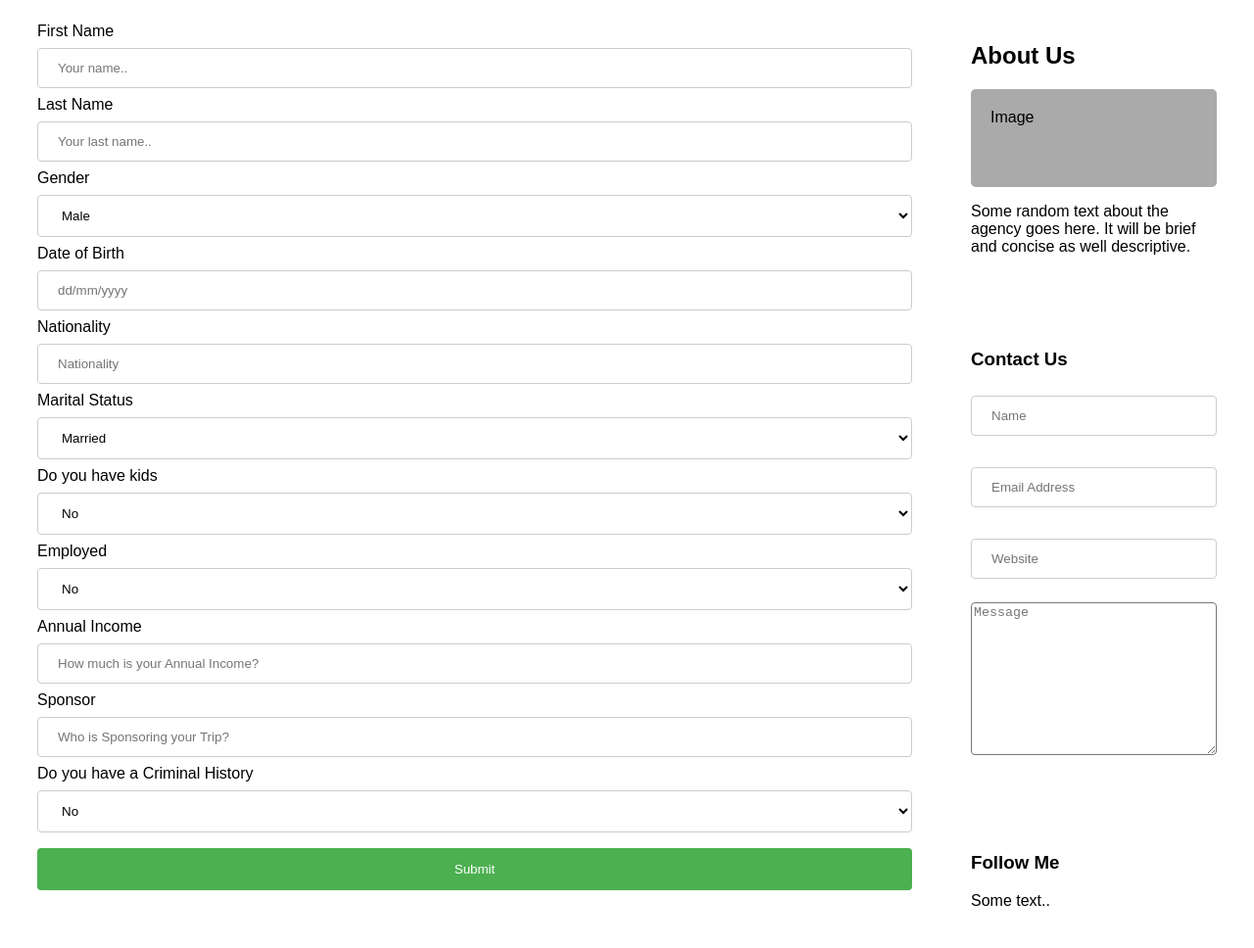
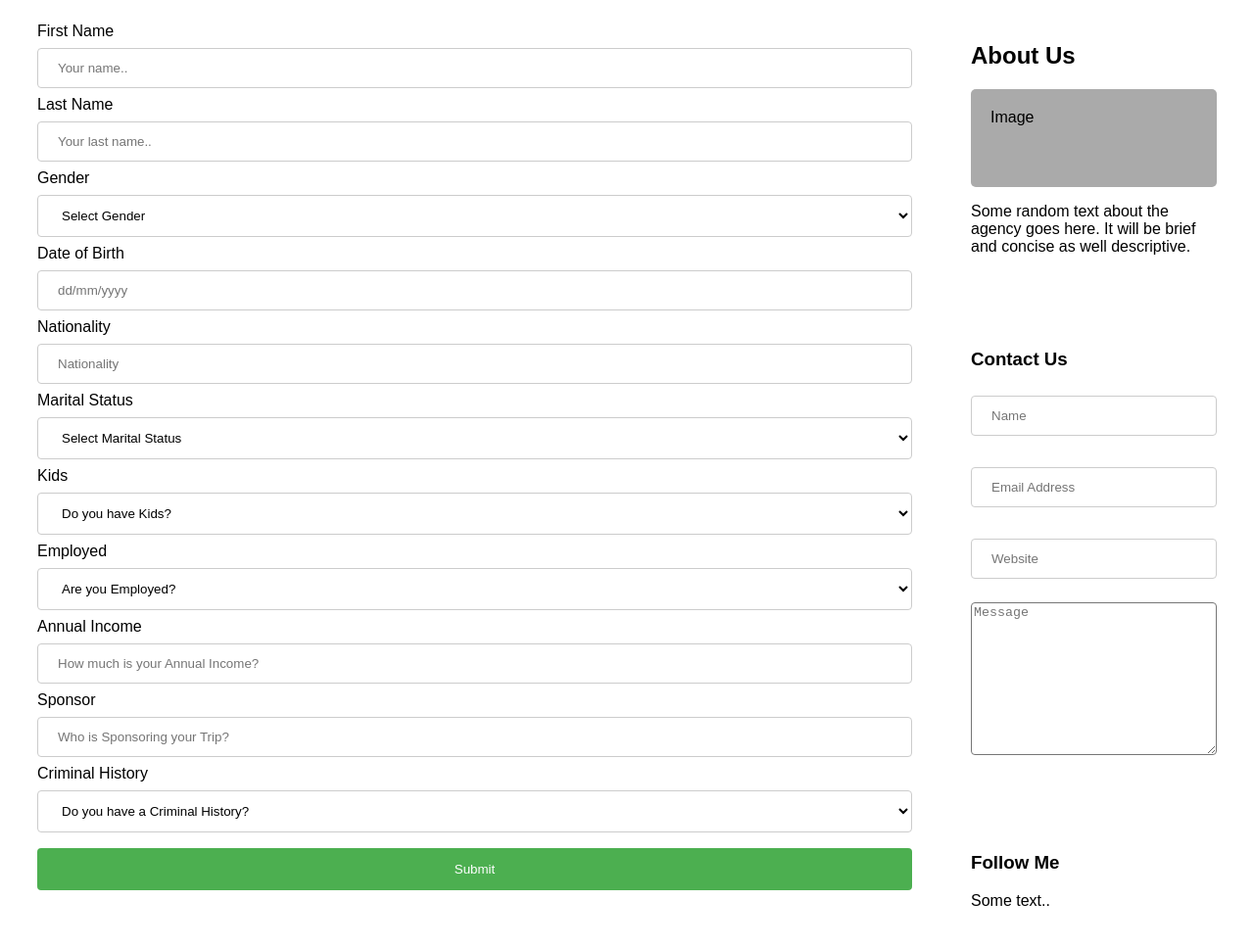
Before and after one commit to 2richT/Single-Page-Application, a plain HTML site: page index.html in a window 1280 px wide. Shown: the part 257-1225 px from the top of the page at 98% size. Drawn offline with Linux system fonts and the light colour scheme.

Commit message:
Update index.html

```diff
--- a/index.html
+++ b/index.html
@@ -57,8 +57,16 @@
 
               <label for="gender">Gender</label>
               <select id="gender" name="gender">
-                <option value="male">Male</option>
-                <option value="female">Female</option>
+                <option value="" disabled selected>Select Gender</option>
+                <option value="Male">Male</option>
+                <option value="Female">Female</option>
+                <option value="Transgender">Transgender</option>
+                <option value="Gender Neutral">Gender Neutral</option>
+                <option value="Non-Binary">Non-Binary</option>
+                <option value="Agender">Agender</option>
+                <option value="Female">Pangender</option>
+                <option value="Genderqueer">Genderqueer</option>
+                <option value="Others">Others</option>
               </select>
 
               <label for="dob">Date of Birth</label>
@@ -74,18 +82,26 @@
 
               <label for="marital">Marital Status</label>
               <select id="marital" name="marital">
+                <option value="" disabled selected>
+                  Select Marital Status
+                </option>
                 <option value="Married">Married</option>
                 <option value="Single">Single</option>
+                <option value="Widowed">Widowed</option>
+                <option value="Divorced">Divorced</option>
+                <option value="Separated">Separated</option>
               </select>
 
-              <label for="kids">Do you have kids</label>
+              <label for="kids">Kids</label>
               <select id="kids" name="kids">
+                <option value="" disabled selected>Do you have Kids?</option>
                 <option value="No">No</option>
                 <option value="Yes">Yes</option>
               </select>
 
               <label for="employed">Employed</label>
               <select id="employed" name="employed">
+                <option value="" disabled selected>Are you Employed?</option>
                 <option value="No">No</option>
                 <option value="Yes">Yes</option>
               </select>
@@ -106,8 +122,11 @@
                 placeholder="Who is Sponsoring your Trip?"
               />
 
-              <label for="criminal">Do you have a Criminal History</label>
+              <label for="criminal">Criminal History</label>
               <select id="criminal" name="criminal">
+                <option value="" disabled selected>
+                  Do you have a Criminal History?
+                </option>
                 <option value="No">No</option>
                 <option value="Yes">Yes</option>
               </select>
```
